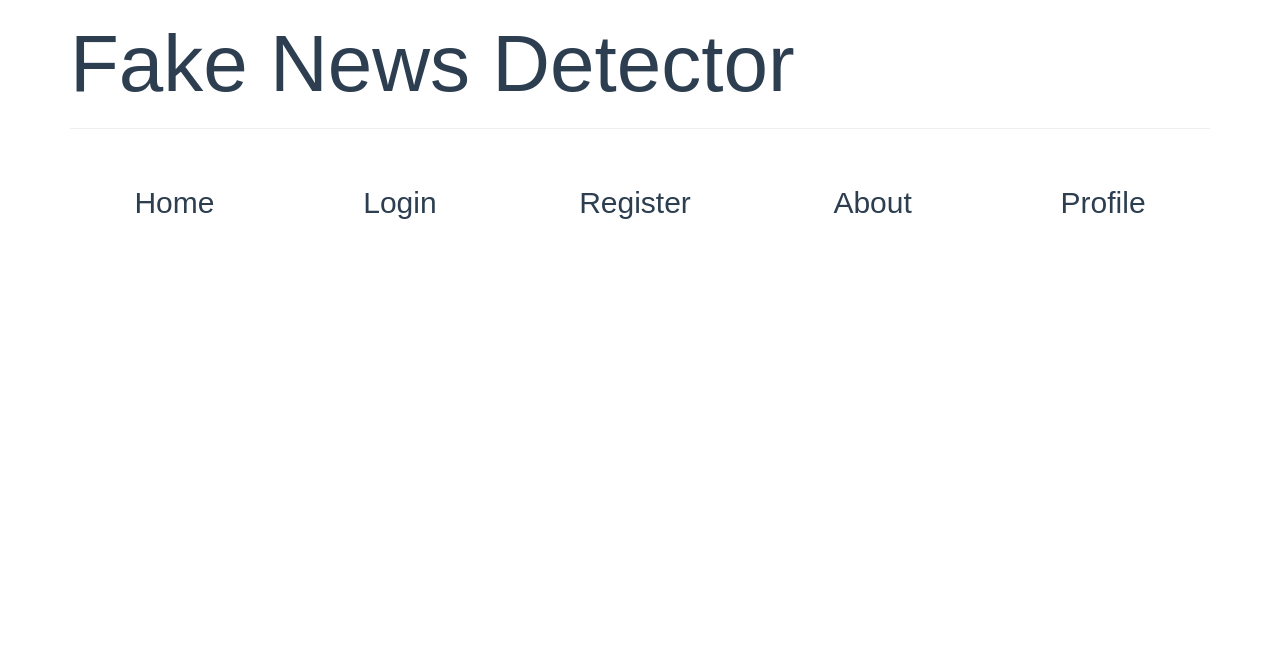
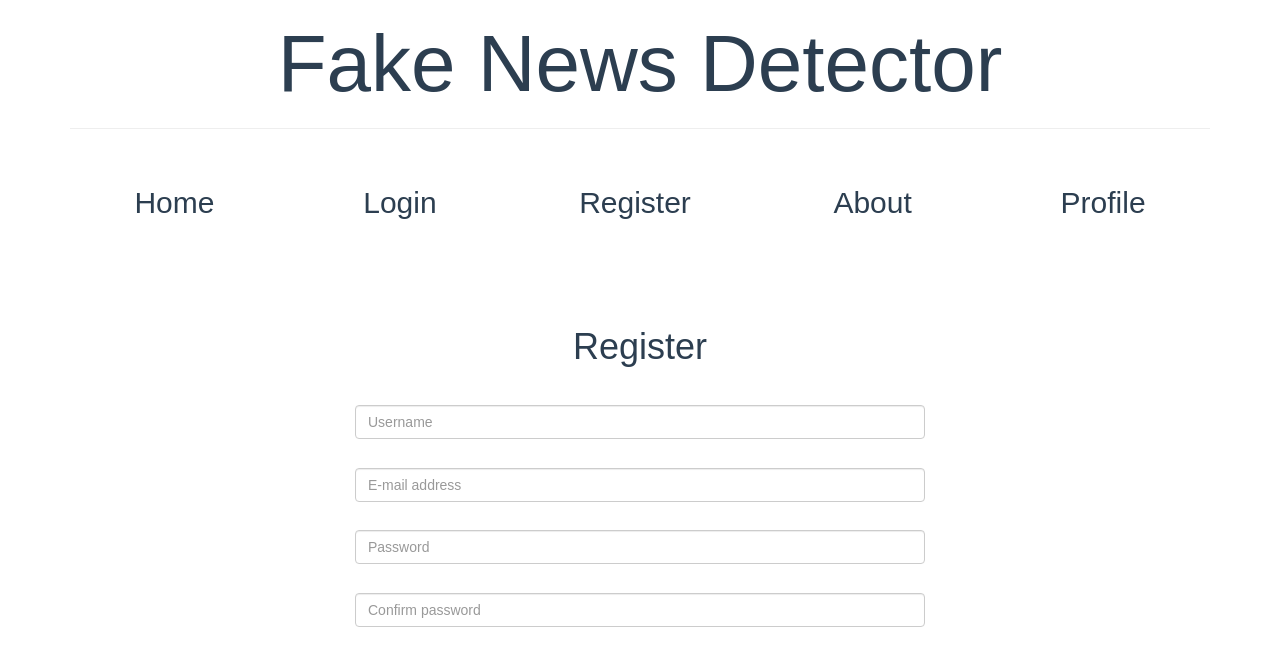
Before and after one commit to Emphyr00/Fake-News-Detector, a Vue app in the folder frontend/: page /register in a window 1280 px wide. Shown: the top 666 px of the page. Built offline with nearby package versions, Linux system fonts and the light colour scheme.

Commit message:
Initial version of login and register forms

```diff
--- a/frontend/src/views/LoginView.vue
+++ b/frontend/src/views/LoginView.vue
@@ -1,3 +1,61 @@
 <script setup>
 </script>
-<template></template>
+<template>
+    <div>
+        <h1 class="fw-bolder text-dark">Login</h1>
+        <div class="form-container">
+            <form>
+                <div class="form-floating mb-3 input-container">
+                    <input class="form-control" type="string" name="username" placeholder="Username" required>
+                </div>
+                <div class="form-floating mb-3 input-container">
+                    <input class="form-control" type="password" name="password" placeholder="Password" required>
+                </div>
+                <div class="button-container">
+                    <button type="submit">Login</button>
+                </div>
+            </form>
+        </div>
+    </div>
+</template>
+
+<style>
+button {
+    display: inline-block;
+    padding: 10px 20px;
+    text-align: center;
+    border: 1px solid white;
+    border-radius: 0;
+    background-color: transparent;
+    color: white;
+}
+
+button:hover {
+    transition: background-color 1s;
+    background-color: darkgray;
+    color: black;
+}
+
+h1 {
+    text-align: center;
+}
+
+form {
+    width: 50%;
+}
+
+.input-container {
+    margin-top: 5%;
+}
+
+.button-container {
+    display: flex;
+    justify-content: center;
+    margin-top: 5%;
+}
+
+.form-container {
+    display: flex;
+    justify-content: center;
+}
+</style>
--- a/frontend/src/views/RegisterView.vue
+++ b/frontend/src/views/RegisterView.vue
@@ -1,3 +1,104 @@
-<script setup>
+<template>
+    <h1 class="fw-bolder text-dark">Register</h1>
+    <div class="form-container">
+        <form>
+            <div class="form-floating mb-3 input-container">
+                <input class="form-control" name="username" type="text" placeholder="Username" pattern=".{3,}"
+                    title="Username must have at least 3 characters" required>
+            </div>
+            <div class="form-floating mb-3 input-container">
+                <input class="form-control" name="email" type="email" placeholder="E-mail address" required>
+            </div>
+            <div class="form-floating mb-3 input-container">
+                <input v-model="password" class="form-control" name="password" type="password" placeholder="Password"
+                    pattern=".{8,}" title="Password must have at least 8 characters" required>
+            </div>
+            <div class="form-floating mb-3 input-container">
+                <input v-model="password2" class="form-control" name="password2" type="password"
+                    placeholder="Confirm password" v-on:input="validatePassword" required>
+            </div>
+            <p class="error-message" v-if="errorMessage">{{ errorMessage }}</p>
+            <div class="button-container">
+                <button type="submit">Register</button>
+            </div>
+        </form>
+    </div>
+</template>
+
+<script>
+export default {
+    data() {
+        return {
+            password: '',
+            password2: '',
+            errorMessage: '',
+        }
+    },
+    methods: {
+        validatePassword() {
+            if (this.password !== this.password2) {
+                this.errorMessage = 'Passwords do not match';
+                return false;
+            }
+            this.errorMessage = '';
+            return true;
+        },
+    }
+
+};
 </script>
-<template></template>
+
+<style>
+button {
+    display: inline-block;
+    padding: 10px 20px;
+    text-align: center;
+    border: 1px solid white;
+    border-radius: 0;
+    background-color: transparent;
+    color: white;
+}
+
+button:disabled {
+    display: inline-block;
+    padding: 10px 20px;
+    text-align: center;
+    border: 1px solid white;
+    border-radius: 0;
+    background-color: grey;
+}
+
+
+button:hover {
+    transition: background-color 1s;
+    background-color: darkgray;
+    color: black;
+}
+
+form {
+    width: 50%;
+}
+
+h1 {
+    text-align: center;
+}
+
+.form-container {
+    display: flex;
+    justify-content: center;
+}
+
+.input-container {
+    margin-top: 5%;
+}
+
+.button-container {
+    display: flex;
+    justify-content: center;
+    margin-top: 5%;
+}
+
+.error-message {
+    color: red;
+}
+</style>
```
